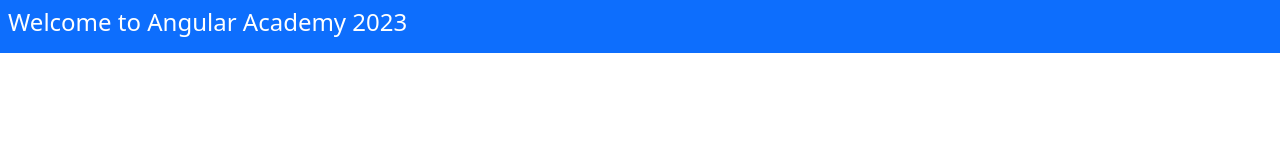
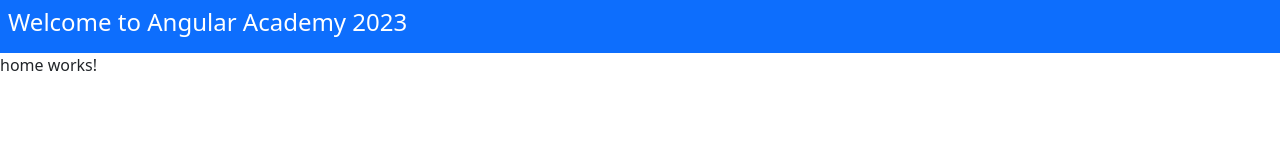
Before and after one commit to attrecto/Attrecto-Academy-Angular-2023, an Angular app: page / in a window 1280 px wide. Shown: the top 160 px of the page. Built offline with nearby package versions, Linux system fonts and the light colour scheme.

Commit message:
Session 01

```diff
--- a/src/app/app.component.html
+++ b/src/app/app.component.html
@@ -1 +1,2 @@
 <app-header></app-header>
+<app-home></app-home>
--- /dev/null
+++ b/src/app/shared/modules/home/home/home.component.html
@@ -0,0 +1 @@
+<p>home works!</p>
```
Also changed, not shown: src/app/app.module.ts (+9 -14 lines), src/app/shared/modules/home/home.module.ts (added, +10 -0 lines), src/app/shared/modules/home/home/home.component.ts (added, +10 -0 lines), src/app/shared/modules/home/home/home.component.scss (added).
